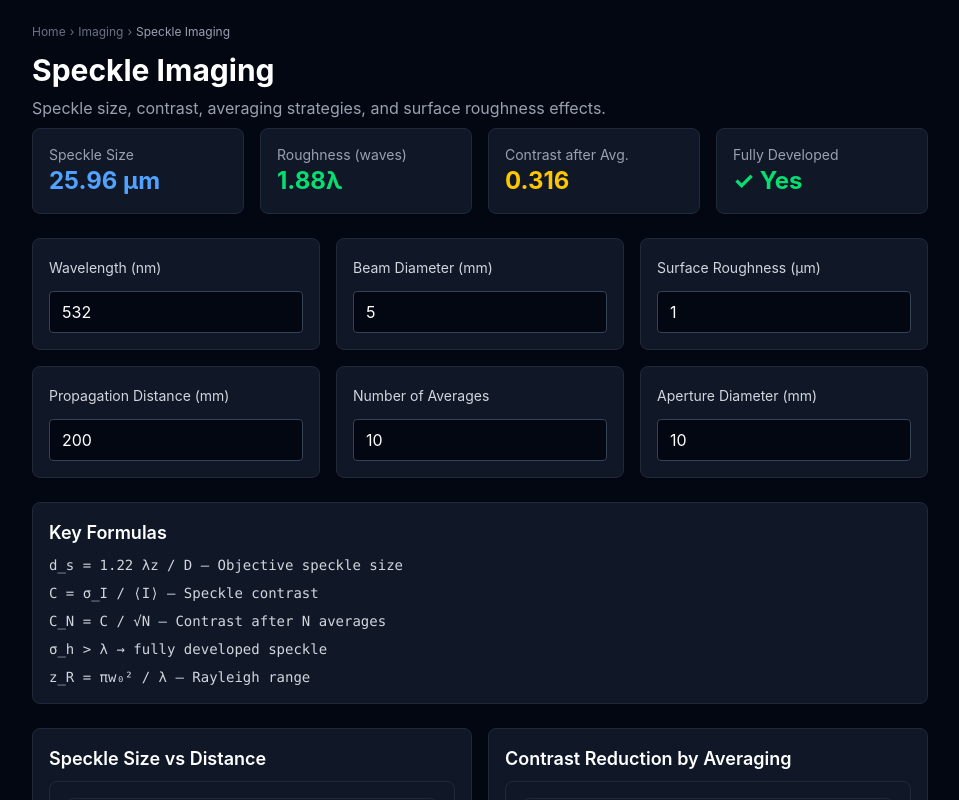
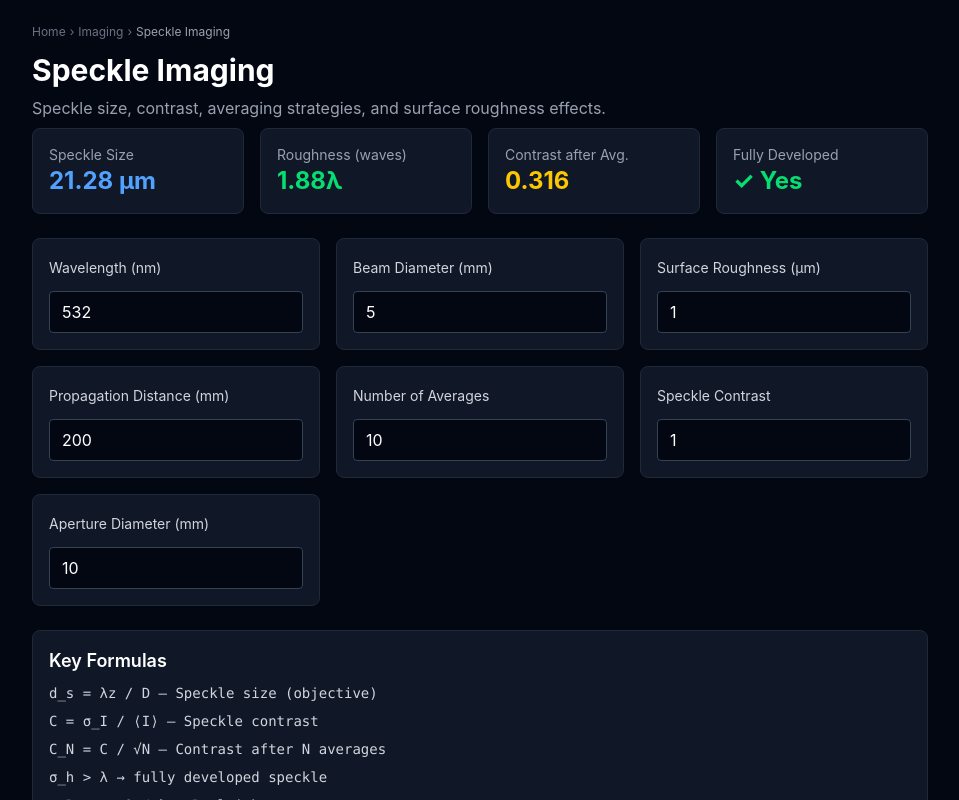
Before and after one commit to Lazfiz/photonics-calculators, a Next.js app: page /imaging/speckle-imaging in a window 1280 px wide. Shown: the top 800 px of the page, without its empty margins (160-1119 px from the left). Built offline with nearby package versions, Linux system fonts and the light colour scheme; no server answers.

Commit message:
fix(speckle-imaging): remove spurious 1.22 from speckle size (Airy→speckle), add missing contrast input, remove dead vars (#254/524)

```diff
--- a/src/app/imaging/speckle-imaging/page-client.tsx
+++ b/src/app/imaging/speckle-imaging/page-client.tsx
@@ -14,24 +14,20 @@ export default function SpeckleImagingPage() {
   const [apertureDiameterMm, setApertureDiameterMm] = useURLState("apertureDiameterMm", 10);
   const [numAverages, setNumAverages] = useURLState("numAverages", 10);
   const [speckleContrast, setSpeckleContrast] = useURLState("speckleContrast", 1.0);
-  const [scatteringParticles, setScatteringParticles] = useURLState("scatteringParticles", 100);
 
   const lambda = wavelengthNm * 1e-9;
   const lambdaUm = wavelengthNm * 1e-3;
   const beamRad = beamDiameterMm * 1e-3 / 2;
   const z = propagationDistMm * 1e-3;
-  const speckleSize = 1.22 * lambda * z / (beamDiameterMm * 1e-3) * 1e6; // µm
+  const speckleSize = lambda * z / (beamDiameterMm * 1e-3) * 1e6; // µm
   const rayleighRange = Math.PI * beamRad ** 2 / lambda;
-  const numSpeckles = (apertureDiameterMm / (speckleSize / 1000)) ** 2;
+  const reducedContrast = numAverages > 0 ? speckleContrast / Math.sqrt(numAverages) : 1;
   const roughnessWaves = surfaceRoughnessUm / lambdaUm;
   const isFullyDeveloped = roughnessWaves > 1;
-  const reducedContrast = numAverages > 0 ? speckleContrast / Math.sqrt(numAverages) : 1;
-  const snrImprovement = Math.sqrt(numAverages);
-  const decorrelationLength = lambdaUm / (2 * Math.sin(Math.atan(beamDiameterMm / (2 * propagationDistMm))));
 
   const speckleSizeChart = useMemo(() => {
     const dists = Array.from({ length: 40 }, (_, i) => 50 + i * 25);
-    const sizes = dists.map(d => 1.22 * lambda * (d * 1e-3) / (beamDiameterMm * 1e-3) * 1e6);
+    const sizes = dists.map(d => lambda * (d * 1e-3) / (beamDiameterMm * 1e-3) * 1e6);
     return [
       { x: dists, y: sizes, type: "scatter", mode: "lines" as const, name: "Speckle Size", line: { color: "#60a5fa", width: 2 } },
       { x: [propagationDistMm], y: [speckleSize], type: "scatter", mode: "markers" as const, name: "Current", marker: { color: "#f87171", size: 12 } },
@@ -84,13 +80,14 @@ export default function SpeckleImagingPage() {
         <ValidatedNumberInput label="Surface Roughness (µm)" value={surfaceRoughnessUm} onChange={setSurfaceRoughnessUm} min={0.01} max={10} step="0.1" />
         <ValidatedNumberInput label="Propagation Distance (mm)" value={propagationDistMm} onChange={setPropagationDistMm} min={10} max={2000} step="10" />
         <ValidatedNumberInput label="Number of Averages" value={numAverages} onChange={setNumAverages} min={1} max={100} step="1" />
+        <ValidatedNumberInput label="Speckle Contrast" value={speckleContrast} onChange={setSpeckleContrast} min={0.01} max={1} step="0.05" />
         <ValidatedNumberInput label="Aperture Diameter (mm)" value={apertureDiameterMm} onChange={setApertureDiameterMm} min={1} max={50} step="1" />
       </div>
 
       <div className="bg-gray-900 border border-gray-800 rounded-lg p-4 mb-6">
         <h3 className="text-lg font-semibold mb-2">Key Formulas</h3>
         <div className="space-y-2 text-gray-300 text-sm font-mono">
-          <p>d_s = 1.22 λz / D — Objective speckle size</p>
+          <p>d_s = λz / D — Speckle size (objective)</p>
           <p>C = σ_I / ⟨I⟩ — Speckle contrast</p>
           <p>C_N = C / √N — Contrast after N averages</p>
           <p>σ_h &gt; λ → fully developed speckle</p>
```
